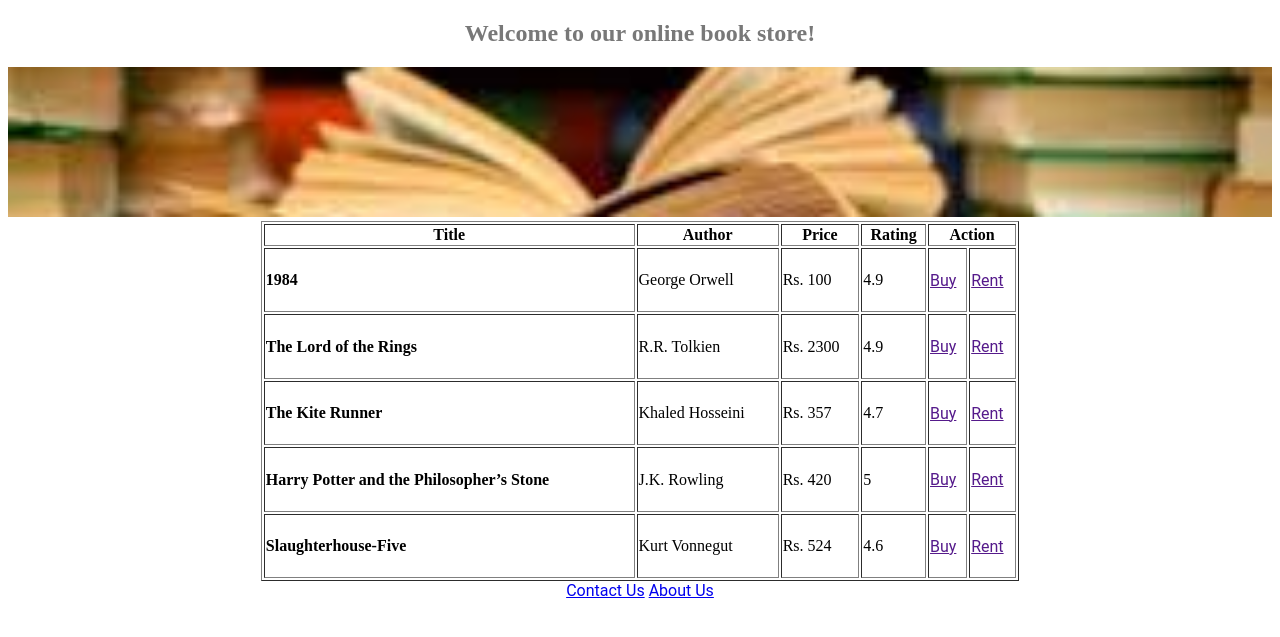
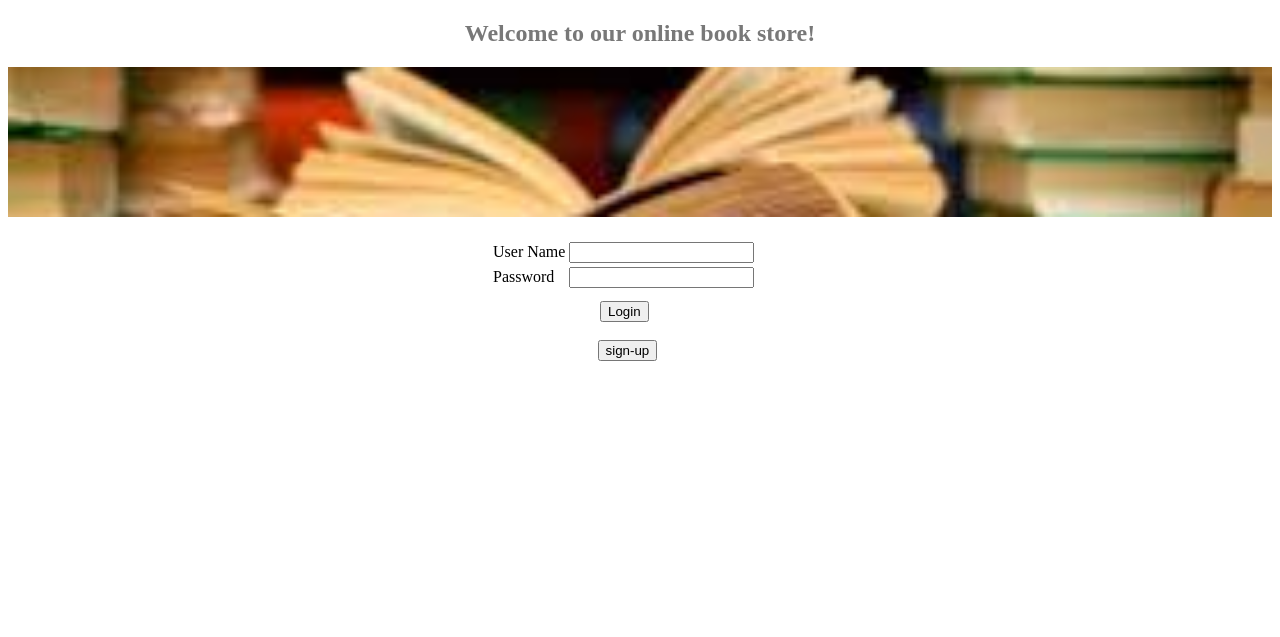
Before and after one commit to Sarada-K/sarada-project, a Flask app: page / in a window 1280 px wide. Shown: the top 637 px of the page. Run offline with Flask 2, Linux system fonts and the light colour scheme.

Commit message:
login and sign-up screens

```diff
--- a/app.py
+++ b/app.py
@@ -1,4 +1,4 @@
-from flask import Flask, render_template
+from flask import Flask, render_template, redirect, request
 
 app = Flask(__name__)
 BOOKS = [{
@@ -35,8 +35,32 @@ BOOKS = [{
 
 
 @app.route("/")
-def index():
-  return render_template("dashboard.html", books=BOOKS)
+def login():
+  return render_template("home.html", type="initial")
+
+
+@app.route("/signup")
+def signup():
+  return render_template("home.html", type="signup")
+
+
+@app.route("/login", methods=['POST'])
+def hello_user():
+  name = request.form['user']
+  if name.strip() == 'admin':
+    return redirect("/user/admin/")
+  else:
+    return redirect("/user/")
+
+
+@app.route("/user/admin/")
+def admin_index():
+  return render_template("admin_dashboard.html", books=BOOKS, type='admin')
+
+
+@app.route("/user/")
+def guest_index():
+  return render_template("guest_dashboard.html", books=BOOKS, type='others')
 
 
 @app.route("/contactus")
--- a/pyproject.toml
+++ b/pyproject.toml
@@ -7,6 +7,7 @@ authors = ["Replit user <<>>"]
 [tool.poetry.dependencies]
 python = "^3.10"
 Flask = "^2.2.3"
+pymysql = "^1.0.3"
 
 [tool.poetry.dev-dependencies]
 
--- a/templates/dashboard.html
+++ b/templates/admin_dashboard.html
@@ -28,6 +28,11 @@
         margin: 0 auto;
         width: 60%
       }
+      .input{
+        text-align:center;
+        padding: 20px;
+      }
+
 
       a:link {
         font-family: Roboto;
@@ -40,16 +45,19 @@
       }
       #footer {
         text-align: center;
+        padding: 100px;
       }
     </style>
   </head>
   <body>
+     <h2>List of Books</h2>
     <div id="container">
-      <h2>Welcome to our online book store!</h2>
-      <img id = "banner" src="https://sarada-project.saradakv.repl.co/static/book-store.jpg" width="520">
      {%include 'bookitem.html'%}
+      <div class='input'>
+        <input type="submit" name="send" value="Add a Book Item"/>
+      </div>
       <div id = "footer">
-        <a href="contactus" >Contact Us</a>
+        <a href="mailto:someone@yoursite.com?subject=Mail from Our Site" >Contact Us</a>
         <a href="aboutus">About Us</a>
       </div>
     </div>
--- a/templates/bookitem.html
+++ b/templates/bookitem.html
@@ -5,7 +5,13 @@
         <th>Author</th>
         <th>Price</th>
         <th>Rating</th>
-        <th colspan = 2>Action</th>
+        {% if type == "admin": %}
+          <th colspan = 2 >Action</th>
+        {%endif%}
+        {% if type == "others": %}
+          <th>Action</th>
+        {%endif%}
+
       </tr>
       {% for book in books %}
       <tr >
@@ -13,8 +19,13 @@
         <td>{{book['author']}}</td>
         <td>{{book['price']}}</td>
         <td>{{book['rating']}}</td>
+        {% if type == "admin": %}
+          <td><a href>Update</a></td>
+          <td><a href>Delete</a></td>
+        {%endif%}
+        {% if type == "others": %}
         <td><a href>Buy</a></td>
-        <td><a href>Rent</a></td>
+        {%endif%}
       </tr>
       {% endfor %}
     </table>
--- /dev/null
+++ b/templates/home.html
@@ -0,0 +1,43 @@
+<!DOCTYPE html>
+<html>
+  <head>
+    <title>Login to Online Book Store</title>
+    <style>
+      h2 {
+          color: rgb(120, 120, 120);
+          text-align : center;
+        }
+      #banner {
+        width:100%;
+        height: 150px;
+        object-fit: cover;
+      }
+      #container {
+        max-width: 300px;
+        margin: 0 auto;
+      }
+
+      #login {
+        margin-left:100px;
+        padding: 10px;
+      }
+
+      #signup{
+        max-width: 85px;
+        margin: 0 auto;
+        padding: 8px;
+      }
+    </style>
+  </head>
+  <body>
+    <h2>Welcome to our online book store!</h2>        <img id = "banner" src="https://sarada-project.saradakv.repl.co/static/book-store.jpg" width="520">
+    {%include 'login.html'%}
+    {%if type == "initial":%}
+    <form action="/signup">
+     <div id="signup">
+      <input type="submit" name="sign" value="sign-up"/>
+    </div>
+    </form>
+    {%endif%}
+  </body>
+</html>
--- /dev/null
+++ b/templates/login.html
@@ -0,0 +1,27 @@
+ <div id="container">
+      <form id="form1" method="POST" action="/login">
+        <br>
+        <table>
+          <tr>
+            <td >
+              User Name
+            </td>
+            <td><input type="text"name="user" required/></td>
+          </tr>
+          <tr>
+            <td>
+              Password
+            </td>
+            <td><input type="password" name="pwd" required/></td>
+          </tr>
+        </table>
+        <div id="login">
+          {%if type == "signup":%}
+            <input type="submit" name="log" value="sign-up"/>
+          <input type="reset" name="cancel" value="cancel"/>
+          {%else:%}
+            <input type="submit" name="log" value="Login"/>
+          {%endif%}
+        </div>
+      </form>
+    </div>
```
Also changed, not shown: database.py (added, +37 -0 lines), templates/about-us.html (+41 -4 lines), templates/guest_dashboard.html (added, +58 -0 lines), static/founders.jpg (added), 1 other file.
